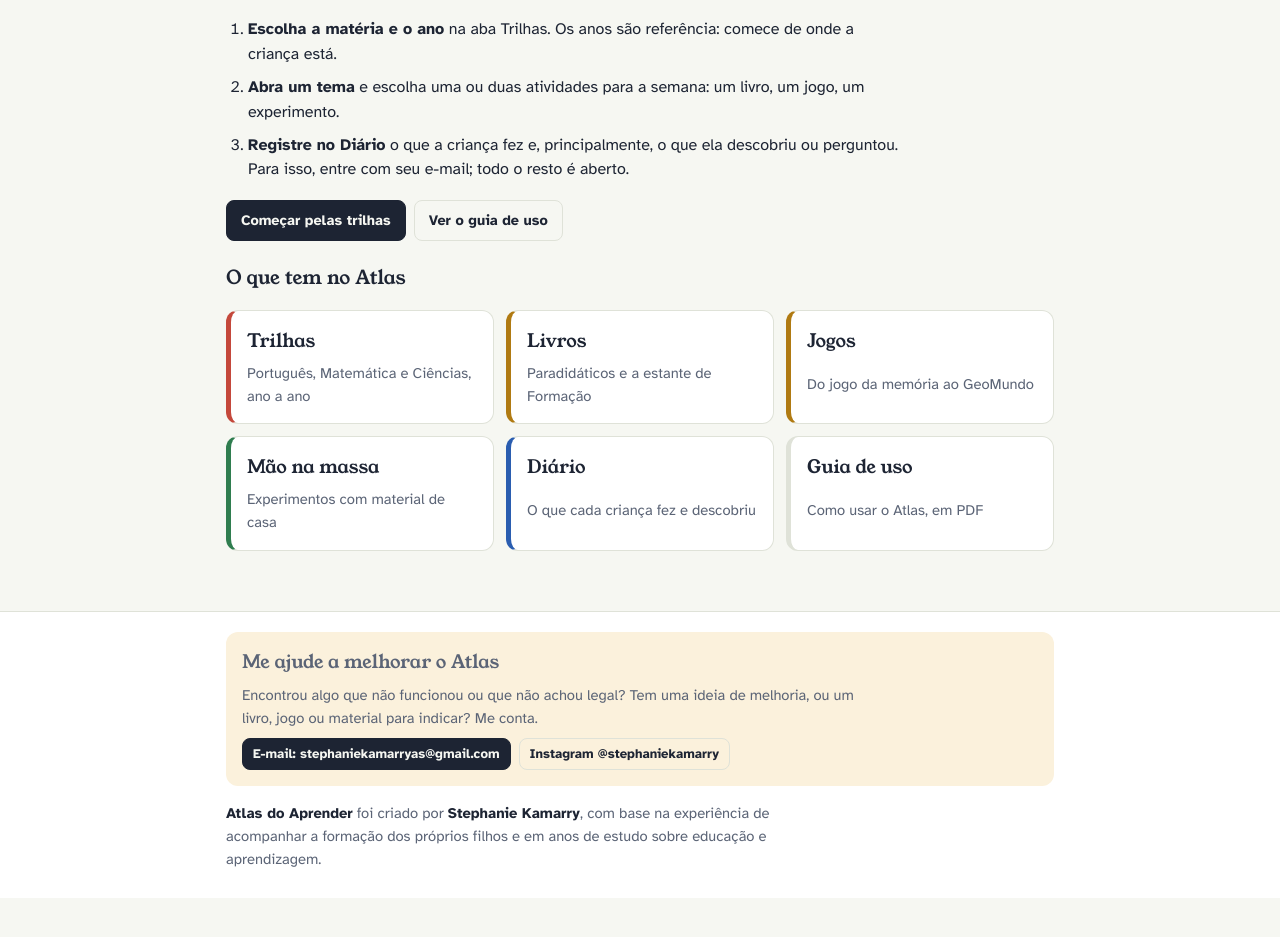
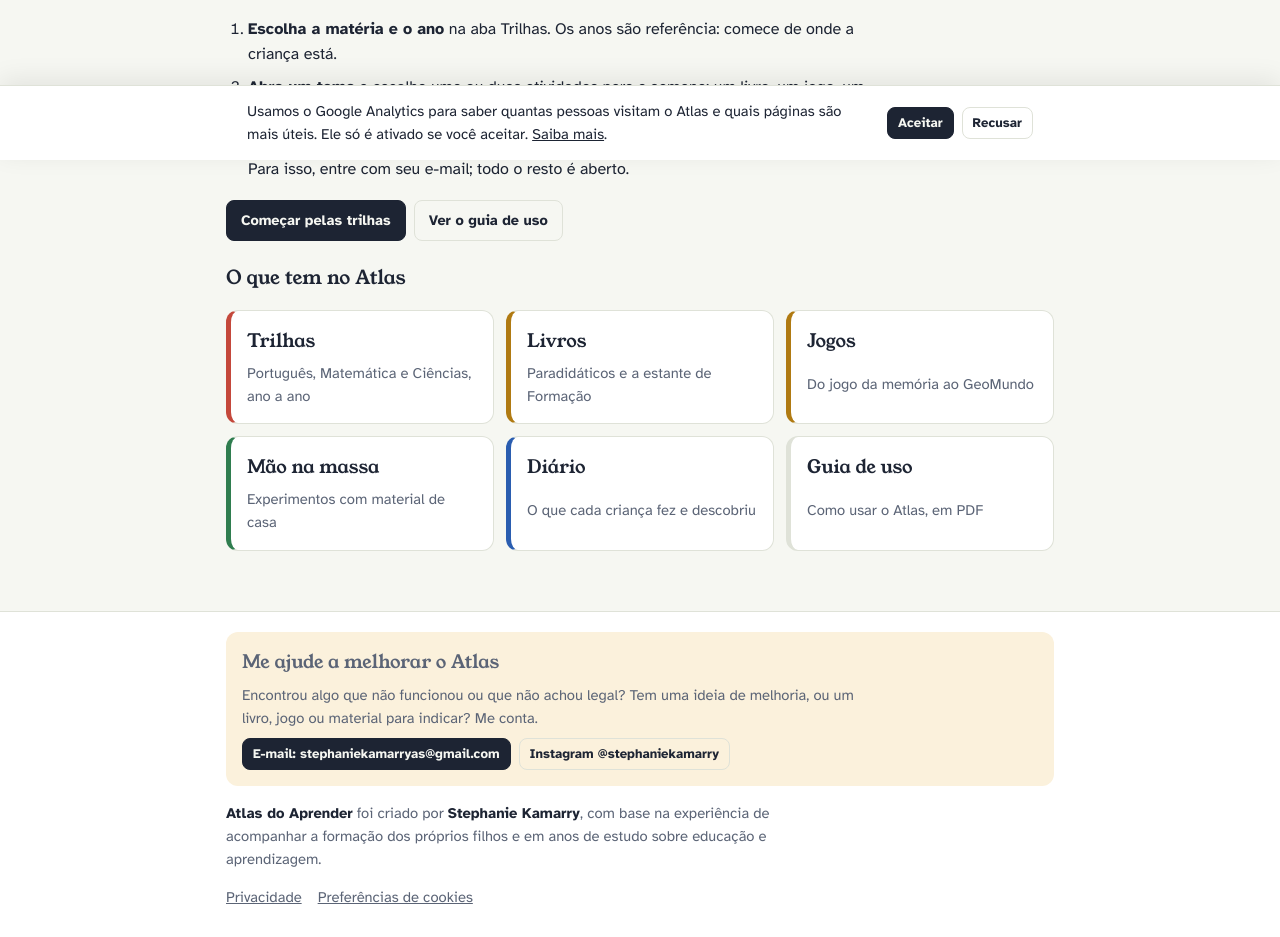
Before and after one commit to NyquistEdu/atlas-do-aprender, a Next.js app: page / in a window 1280 px wide. Shown: the part 640-1577 px from the top of the page. Before the commit the page ends 1538 px from the top, so only its background shows below. Built offline with nearby package versions, Linux system fonts and the light colour scheme; no server answers.

Commit message:
Google Analytics 4 com aviso de cookies (LGPD) e página de privacidade
Co-Authored-By: Claude Opus 5.5 <noreply@anthropic.com>
Claude-Session: https://claude.ai/code/session_019Vzr3LA3FqoizWTbS4qydS

```diff
--- a/app/globals.css
+++ b/app/globals.css
@@ -147,3 +147,7 @@ a.btn{display:inline-block;text-decoration:none}
 .feedback{display:grid;gap:8px;background:var(--jog-bg);border-radius:12px;padding:16px}
 .feedback p{margin:0;max-width:65ch;color:var(--ink)}
 .feedback .feedback-t{font-family:var(--f-disp);font-size:1.15rem}
+.cookies{position:fixed;left:0;right:0;bottom:0;z-index:30;background:var(--card);border-top:1px solid var(--line);box-shadow:0 -6px 24px rgba(0,0,0,.08);padding:14px max(16px,env(safe-area-inset-right,0px)) calc(14px + env(safe-area-inset-bottom,0px)) max(16px,env(safe-area-inset-left,0px));display:flex;gap:12px 20px;align-items:center;justify-content:center;flex-wrap:wrap}
+.cookies p{margin:0;max-width:65ch;font-size:.92rem}
+.footer-links{display:flex;gap:16px;flex-wrap:wrap;font-size:.88rem}
+.link-btn{background:none;border:0;padding:0;font:inherit;color:inherit;text-decoration:underline;cursor:pointer}
--- a/app/layout.tsx
+++ b/app/layout.tsx
@@ -3,6 +3,7 @@ import "./globals.css";
 import Providers from "@/components/Providers";
 import Header from "@/components/Header";
 import Footer from "@/components/Footer";
+import Analytics from "@/components/Analytics";
 
 export const metadata: Metadata = {
   title: { default: "Atlas do Aprender", template: "%s · Atlas do Aprender" },
@@ -32,6 +33,7 @@ export default function RootLayout({ children }: { children: React.ReactNode })
           <Header />
           <main>{children}</main>
           <Footer />
+          <Analytics />
         </Providers>
       </body>
     </html>
--- /dev/null
+++ b/components/Analytics.tsx
@@ -0,0 +1,72 @@
+"use client";
+
+import Link from "next/link";
+import Script from "next/script";
+import { useEffect, useState } from "react";
+
+const GA_ID = process.env.NEXT_PUBLIC_GA_ID;
+const CHAVE = "atlas-consentimento-analytics";
+type Escolha = "sim" | "nao" | null;
+
+/** Abre de novo o aviso de cookies (usado pelo link do rodapé). */
+export function abrirPreferencias() {
+  window.dispatchEvent(new Event("atlas-preferencias-cookies"));
+}
+
+/**
+ * Google Analytics 4 só é carregado depois que a pessoa aceita.
+ * Sem NEXT_PUBLIC_GA_ID, nada aparece e nada é carregado.
+ */
+export default function Analytics() {
+  const [escolha, setEscolha] = useState<Escolha>(null);
+  const [pronto, setPronto] = useState(false);
+  const [aberto, setAberto] = useState(false);
+
+  useEffect(() => {
+    let v: Escolha = null;
+    try { v = (localStorage.getItem(CHAVE) as Escolha) || null; } catch {}
+    setEscolha(v);
+    setAberto(v === null);
+    setPronto(true);
+    const abrir = () => setAberto(true);
+    window.addEventListener("atlas-preferencias-cookies", abrir);
+    return () => window.removeEventListener("atlas-preferencias-cookies", abrir);
+  }, []);
+
+  if (!GA_ID || !pronto) return null;
+
+  const decidir = (v: "sim" | "nao") => {
+    try { localStorage.setItem(CHAVE, v); } catch {}
+    if (v === "nao" && escolha === "sim") {
+      // Desliga a coleta já carregada nesta visita.
+      (window as unknown as Record<string, unknown>)[`ga-disable-${GA_ID}`] = true;
+    }
+    setEscolha(v);
+    setAberto(false);
+  };
+
+  return (
+    <>
+      {escolha === "sim" && (
+        <>
+          <Script src={`https://www.googletagmanager.com/gtag/js?id=${GA_ID}`} strategy="afterInteractive" />
+          <Script id="ga4" strategy="afterInteractive">
+            {`window.dataLayer=window.dataLayer||[];function gtag(){dataLayer.push(arguments);}gtag('js',new Date());gtag('config','${GA_ID}',{anonymize_ip:true});`}
+          </Script>
+        </>
+      )}
+      {aberto && (
+        <div className="cookies" role="dialog" aria-live="polite" aria-label="Aviso de cookies">
+          <p>
+            Usamos o Google Analytics para saber quantas pessoas visitam o Atlas e quais páginas são mais úteis. Ele só
+            é ativado se você aceitar. <Link href="/privacidade">Saiba mais</Link>.
+          </p>
+          <div className="row">
+            <button className="btn small" type="button" onClick={() => decidir("sim")}>Aceitar</button>
+            <button className="btn small ghost" type="button" onClick={() => decidir("nao")}>Recusar</button>
+          </div>
+        </div>
+      )}
+    </>
+  );
+}
--- a/components/Footer.tsx
+++ b/components/Footer.tsx
@@ -1,4 +1,6 @@
+import Link from "next/link";
 import { CONTATO } from "@/lib/contato";
+import PreferenciasCookies from "./PreferenciasCookies";
 
 export default function Footer() {
   const { email, whatsapp, instagram } = CONTATO;
@@ -29,6 +31,7 @@ export default function Footer() {
           <b>Atlas do Aprender</b> foi criado por <b>Stephanie Kamarry</b>, com base na experiência de acompanhar a
           formação dos próprios filhos e em anos de estudo sobre educação e aprendizagem.
         </p>
+        <p className="footer-links"><Link href="/privacidade">Privacidade</Link> <PreferenciasCookies /></p>
       </div>
     </footer>
   );
--- /dev/null
+++ b/components/PreferenciasCookies.tsx
@@ -0,0 +1,8 @@
+"use client";
+
+import { abrirPreferencias } from "./Analytics";
+
+export default function PreferenciasCookies() {
+  if (!process.env.NEXT_PUBLIC_GA_ID) return null;
+  return <button type="button" className="link-btn" onClick={abrirPreferencias}>Preferências de cookies</button>;
+}
```
Also changed, not shown: app/privacidade/page.tsx (added, +43 -0 lines), 2 other files (tests, documents, lock files or other folders).
